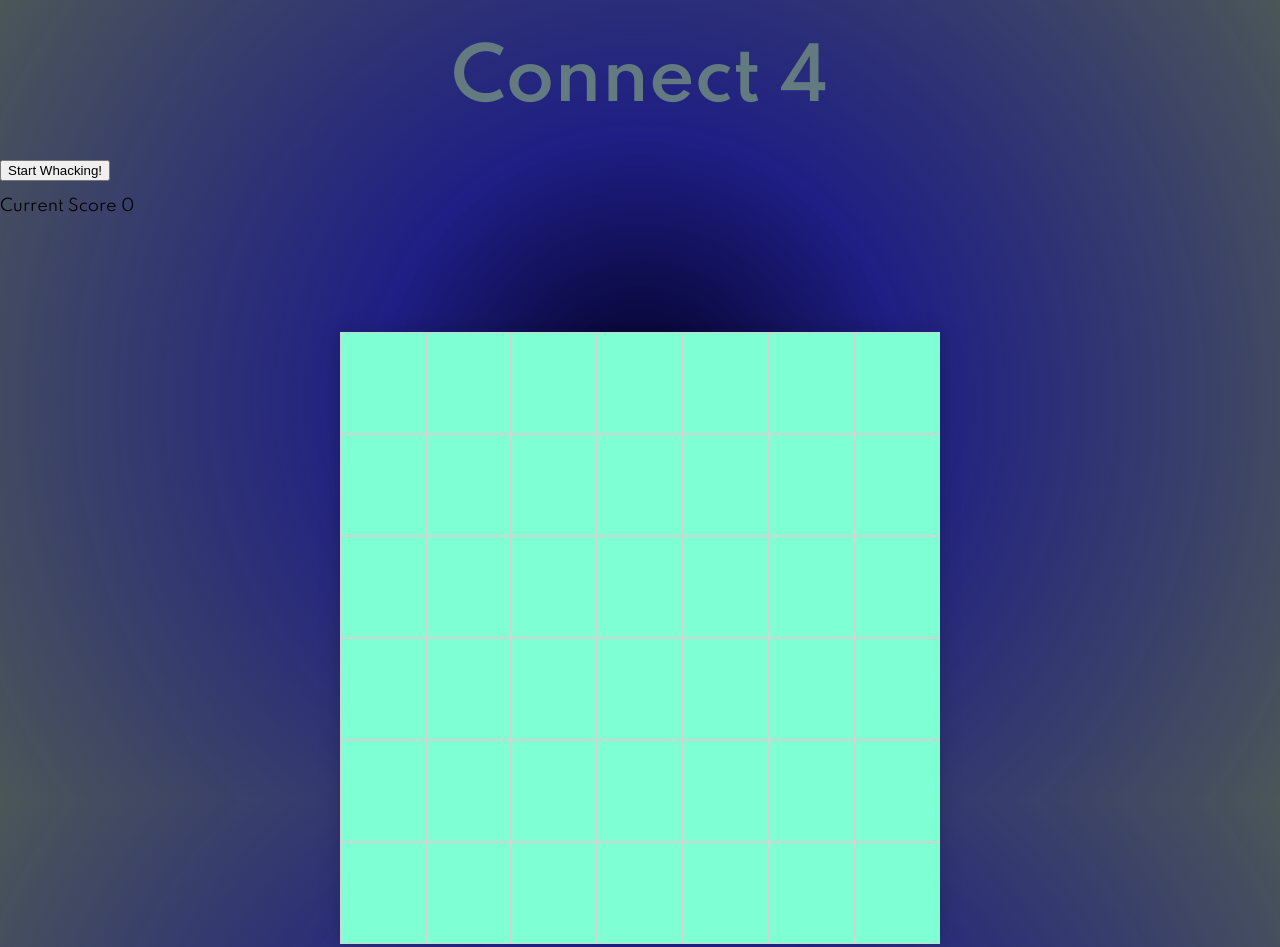
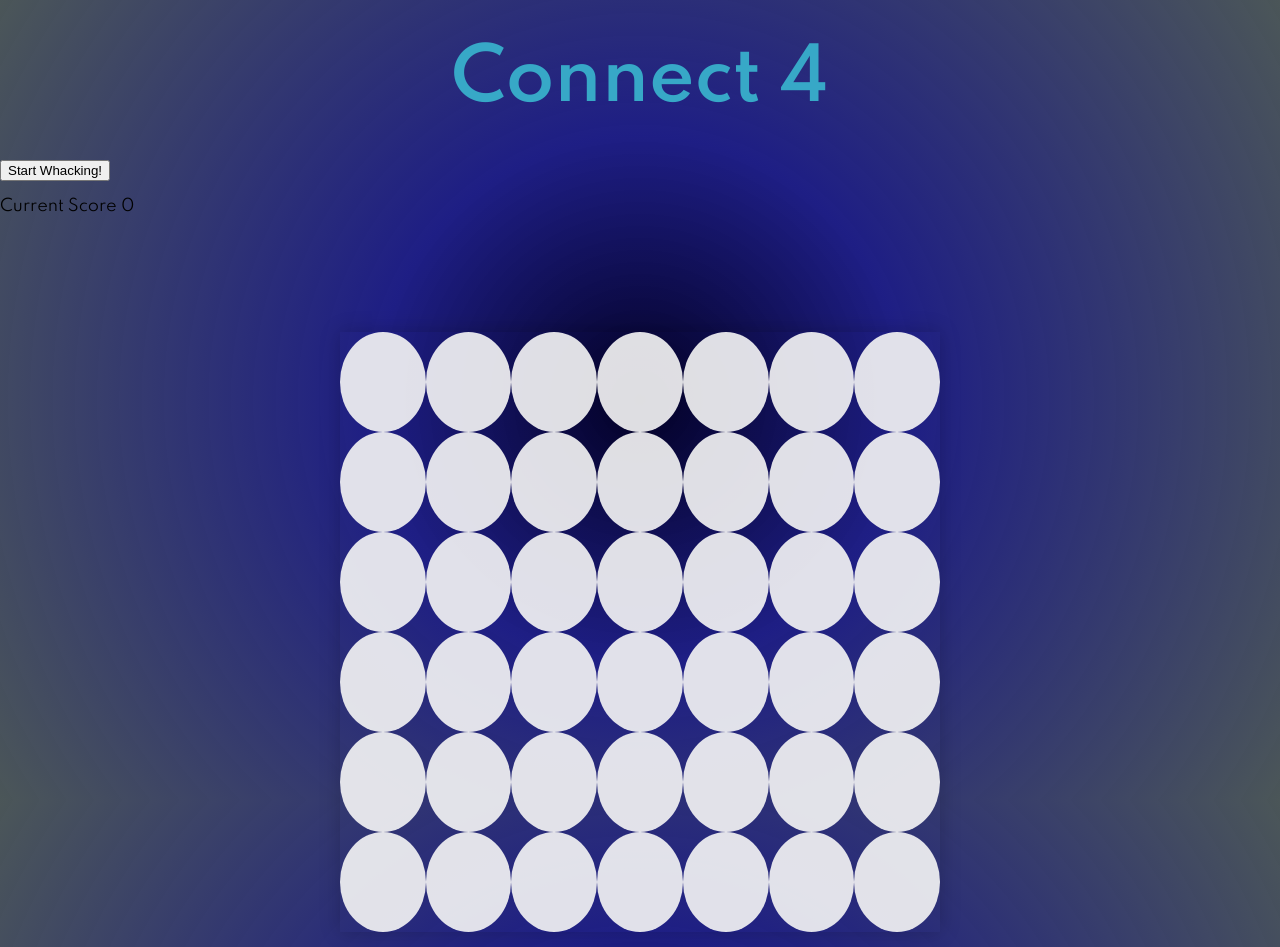
Before and after one commit to emilieallen/connect-4, a plain HTML site: page index.html in a window 1280 px wide. Shown: the top 947 px of the page. Drawn offline with Linux system fonts and the light colour scheme.

Commit message:
add class names

```diff
--- a/scripts/app.js
+++ b/scripts/app.js
@@ -5,6 +5,8 @@ function init() {
     const scoreDisplay = document.getElementById("score-display")// get this with querySelector
 
     const gridCellCount = 6 * 7
+    const rawCount = 6
+    const colCount = 7
 
     let score = 0;
     let currentPlayer = 'player-1';
@@ -17,15 +19,37 @@ function init() {
     scoreDisplay.innerHTML = score;
 
 
+    // function createGrid() {
+    //   // we need to create one square (div) for every grid cell
+    //   for (let i=1; i <= gridCellCount; i++) {
+    //     const elem = document.createElement("div");
+    //     elem.id = `${i}`;
+    //     elem.addEventListener("click", handleMoleClick);
+    //     grid.appendChild(elem);
+    //   }
+    // }
+
+    const cellPositionDict = {};
+
     function createGrid() {
-      // we need to create one square (div) for every grid cell
-      for (let i=1; i <= gridCellCount; i++) {
-        const elem = document.createElement("div");
-        elem.id = `${i}`;
-        elem.addEventListener("click", handleMoleClick);
-        grid.appendChild(elem);
+        // create 6 rows
+        for (let i=1; i <= rawCount; i++) {
+          const elem = document.createElement("div");
+          elem.className = `row ${i}`;
+          grid.appendChild(elem);
+        // create 7 cols
+          for (let c=1; c <= colCount; c++) {
+            const subElem = document.createElement("div");
+            let cellId = c + 7 * (i - 1);
+            subElem.id = `${cellId}`;
+            subElem.className = `x${c} y${i} freeDisk`;
+            subElem.addEventListener("click", handleMoleClick);
+            elem.appendChild(subElem);
+
+            cellPositionDict[cellId] = {'x':c, 'y':i};
+          };
+        };
       }
-    }
 
     const initialisePlayer = () => {
         currentPlayer = 'player-1'
@@ -36,18 +60,25 @@ function init() {
         console.log(currentPlayer);
     }
 
+
+
     function handleMoleClick(e) {
-        if (!document.getElementById(`${e.target.id}`).className) {
+        console.log(e.target.id);
+        const classList = document.getElementById(`${e.target.id}`).classList;
+        if (!classList.contains('firstPlayerDisk') || !classList.contains('secondPlayerDisk')) {
+            console.log('first step');
             const validateClick = () => {
-                const cellDisk = document.createElement("div");
-                cellDisk.id = playerDiskIdDict[currentPlayer]['diskId'];
-                document.getElementById(`${e.target.id}`).className = currentPlayer;
-                document.getElementById(`${e.target.id}`).appendChild(cellDisk);
+                // const cellDisk = document.createElement("div");
+                // cellDisk.id = playerDiskIdDict[currentPlayer]['diskId'];
+                // document.getElementById(`${e.target.id}`).appendChild(cellDisk);
+                classList.remove('freeDisk');
+                classList.add(playerDiskIdDict[currentPlayer]['diskId']);
                 nextPlayer();
             }
-            if (e.target.id < 36 && !!document.getElementById(`${Number(e.target.id) + 7}`).className) {
+            if (e.target.id < 36 && (document.getElementById(`${Number(e.target.id) + 7}`).classList.contains('firstPlayerDisk') || document.getElementById(`${Number(e.target.id)+7}`).classList.contains('secondPlayerDisk'))) {
                 validateClick();
             } else if (e.target.id >= 36) {
+                console.log('o3');
                 validateClick();
             };
         };
@@ -66,3 +97,32 @@ function init() {
   }
 
   document.addEventListener('DOMContentLoaded', init)
+
+
+
+//   function handleMoleClick(e) {
+//     console.log(e.target.id);
+//     const classList = document.getElementById(`${e.target.id}`).classList;
+//     if (!classList.contains('firstPlayerDisk') || !classList.contains('firstPlayerDisk')) {
+//         const validateClick = () => {
+//             const cellDisk = document.createElement("div");
+//             cellDisk.id = playerDiskIdDict[currentPlayer]['diskId'];
+//             // document.getElementById(`${e.target.id}`).className = currentPlayer;
+//             document.getElementById(`${e.target.id}`).appendChild(cellDisk);
+//             nextPlayer();
+//         }
+//         if (e.target.id < 36 && !!document.getElementById(`${Number(e.target.id) + 7}`).className) {
+//             validateClick();
+//         } else if (e.target.id >= 36) {
+//             validateClick();
+//         };
+//     };
+// }
+
+
+// function getKeyByValue(object, value) {
+//     return Object.keys(object).find(key => object[key] === value);
+//   }
+
+// const map = {"first" : "1", "second" : "2"};
+// console.log(getKeyByValue(map,"2"));
--- a/styles/main.css
+++ b/styles/main.css
@@ -24,7 +24,8 @@ header {
     display: flex;
     justify-content: center;
     align-items: center;
-    color: rgb(99, 123, 128);
+    /* color: rgb(99, 123, 128); */
+    color: rgb(55,168,199);
 }
 
 
@@ -37,36 +38,44 @@ header {
 }
 
 .grid {
-    align-items: center;
     box-shadow: 0 0 20px 0 rgba(0, 0, 0, 0.2);
-    display: flex;
-    flex-wrap: wrap;
-    height: 100%;
-    justify-content: center;
     height: 600px;
     width: 600px;
 }
 
 .grid div {
-    border: 1px solid lightgrey;
-    background-color: aquamarine;
-    flex-grow: 1;
-    height: 17%;
-    width: 13%;
+    display: flex;
+    flex-direction: row;
+    height: 100px;
+    width: 100%;
+}
+/* .grid div>div {
+    background-color: rgba(245, 245, 245, 0.904);
+    border-radius: 50%;
+} */
+
+.freeDisk {
+    background-color: rgba(245, 245, 245, 0.904);
+    border-radius: 50%;
+    /* border-radius: 50%;
+    width: 100%;
+    height: 100%; */
 }
 
-#firstPlayerDisk {
+.firstPlayerDisk {
     background-color: black;
     border-radius: 50%;
+    /* border-radius: 50%;
     width: 100%;
-    height: 100%;
+    height: 100%; */
 }
 
-#secondPlayerDisk {
+.secondPlayerDisk {
     background-color: red;
     border-radius: 50%;
+    /* border-radius: 50%;
     width: 100%;
-    height: 100%;
+    height: 100%; */
 }
   /* .grid div.player-1 {
     background-image: url('../assets/pika-sprite.png');
```
